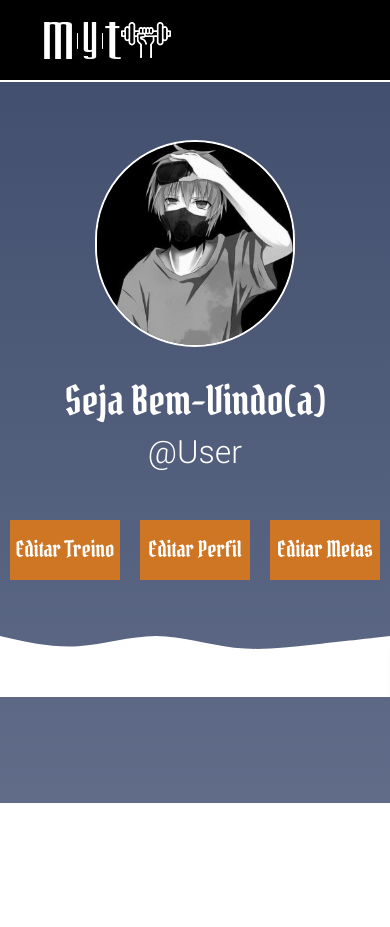
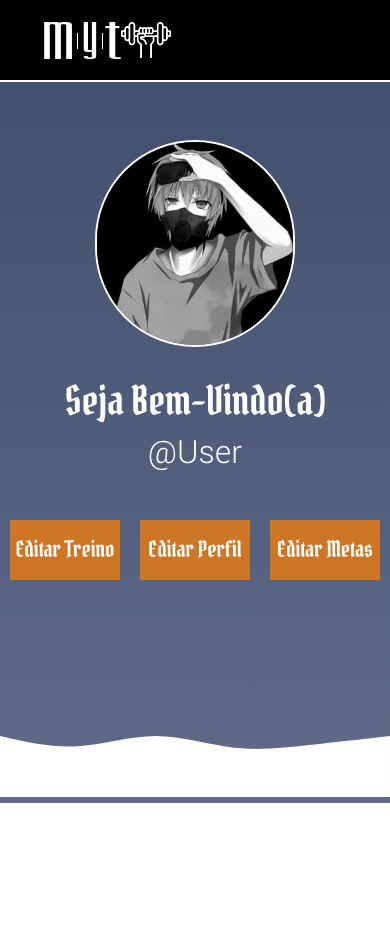
Before and after one commit to JamersonSouza/MyTraining---Projeto-Academia, a PHP site: page /profile.html in a window 390 px wide. Run offline with PHP 8.4, Linux system fonts and the light colour scheme; some libraries are stand-ins or nearby versions.

Commit message:
responsividade profile page

```diff
--- a/css/response.css
+++ b/css/response.css
@@ -13,6 +13,9 @@
   .editButton{flex-direction: row;}
   .footer img{
     margin-top: 450px;
+}
+.footer-profile img{
+  margin-top: 100px;
 }
 .container-form{
   margin-top: -500px
```
